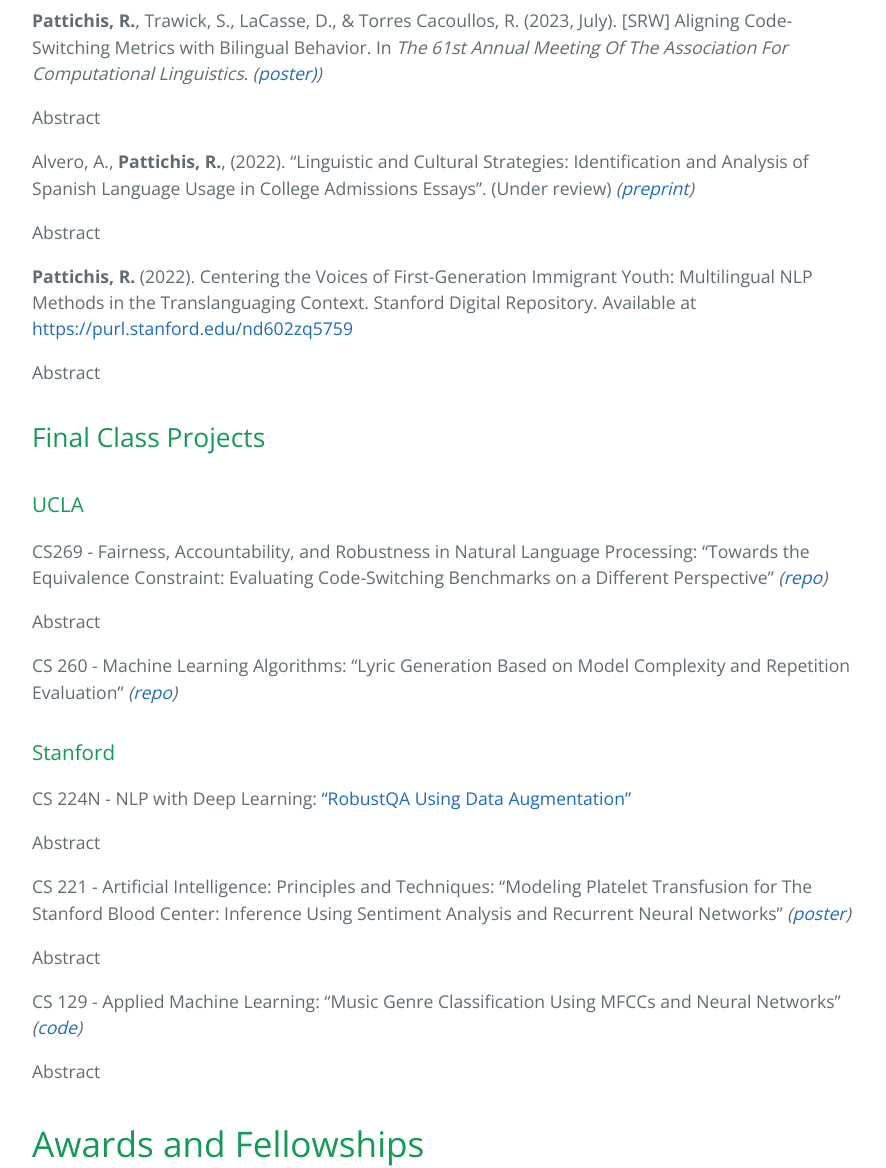
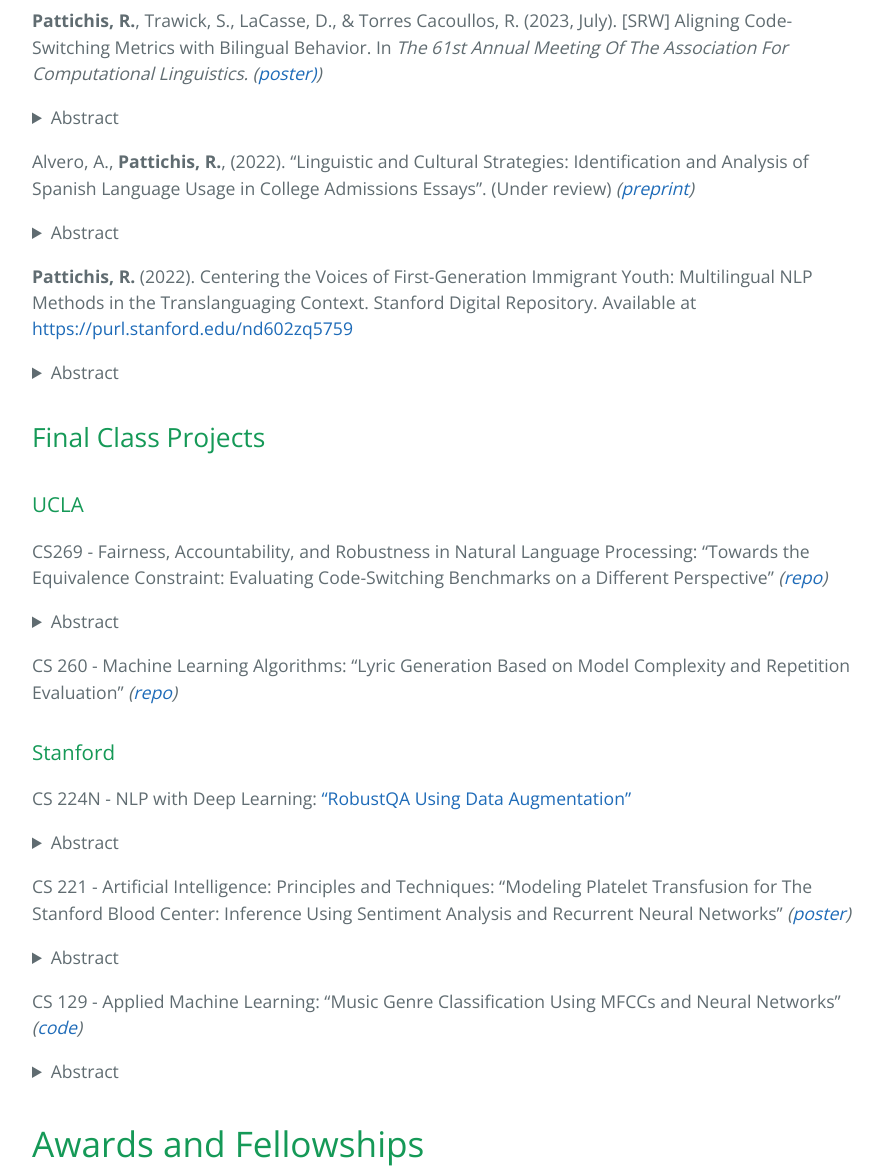
Before and after one commit to rpattichis/rpattichis.github.io, a Jekyll site: the page built from index.md, in a window 1280 px wide. Shown: the part 860-2028 px from the top of the page, without its empty margins (192-1078 px from the left). Built offline with Jekyll 4.4.1, drawn with Linux system fonts in a browser that asks for light colours; the repository's description, which GitHub fills in, is left out.

Commit message:
Update style.scss

```diff
--- a/assets/css/style.scss
+++ b/assets/css/style.scss
@@ -24,3 +24,7 @@
     font-size: 1.75rem;
   }
 }
+
+details > summary:first-of-type {
+    display: list-item;
+}
```
